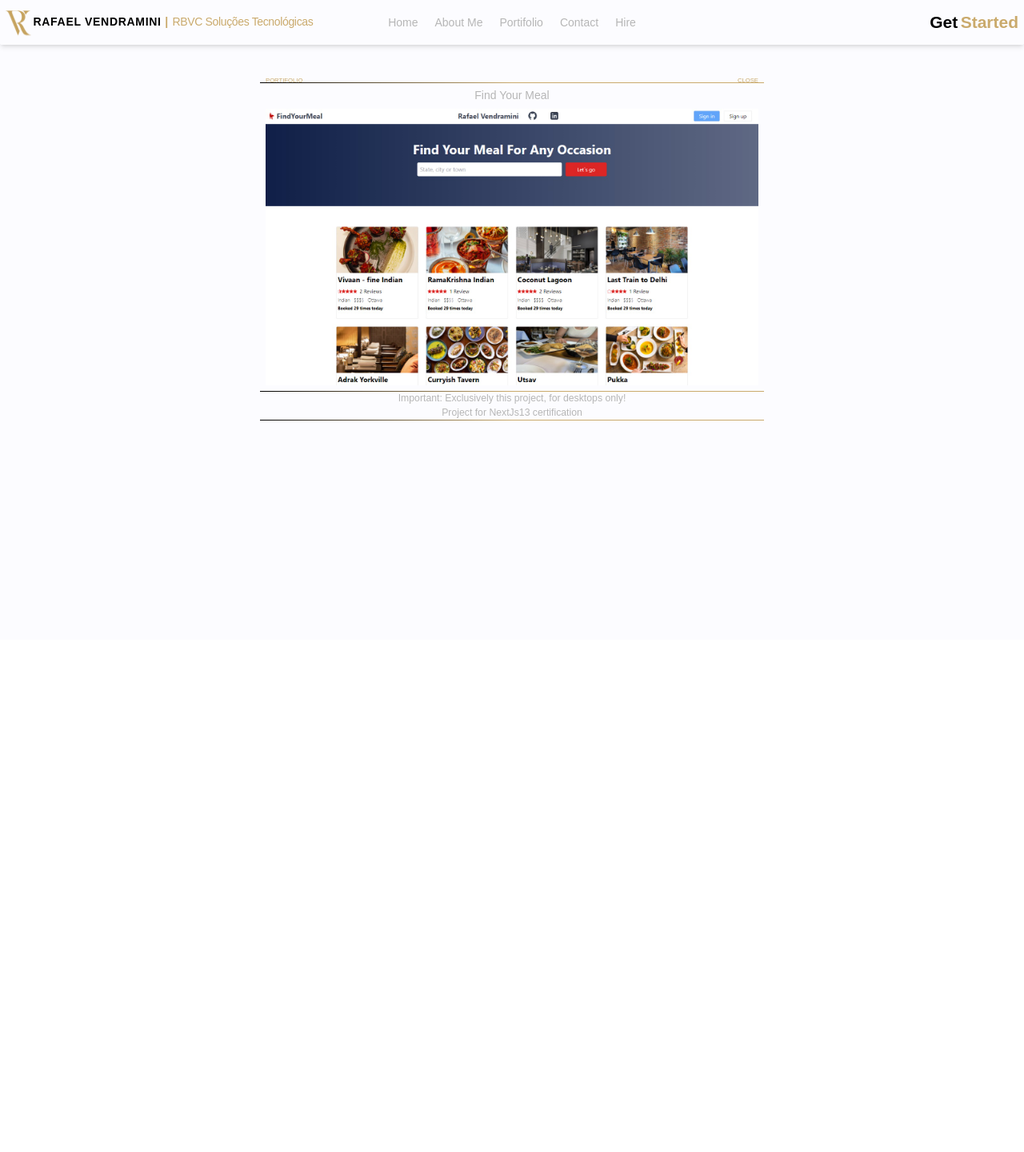
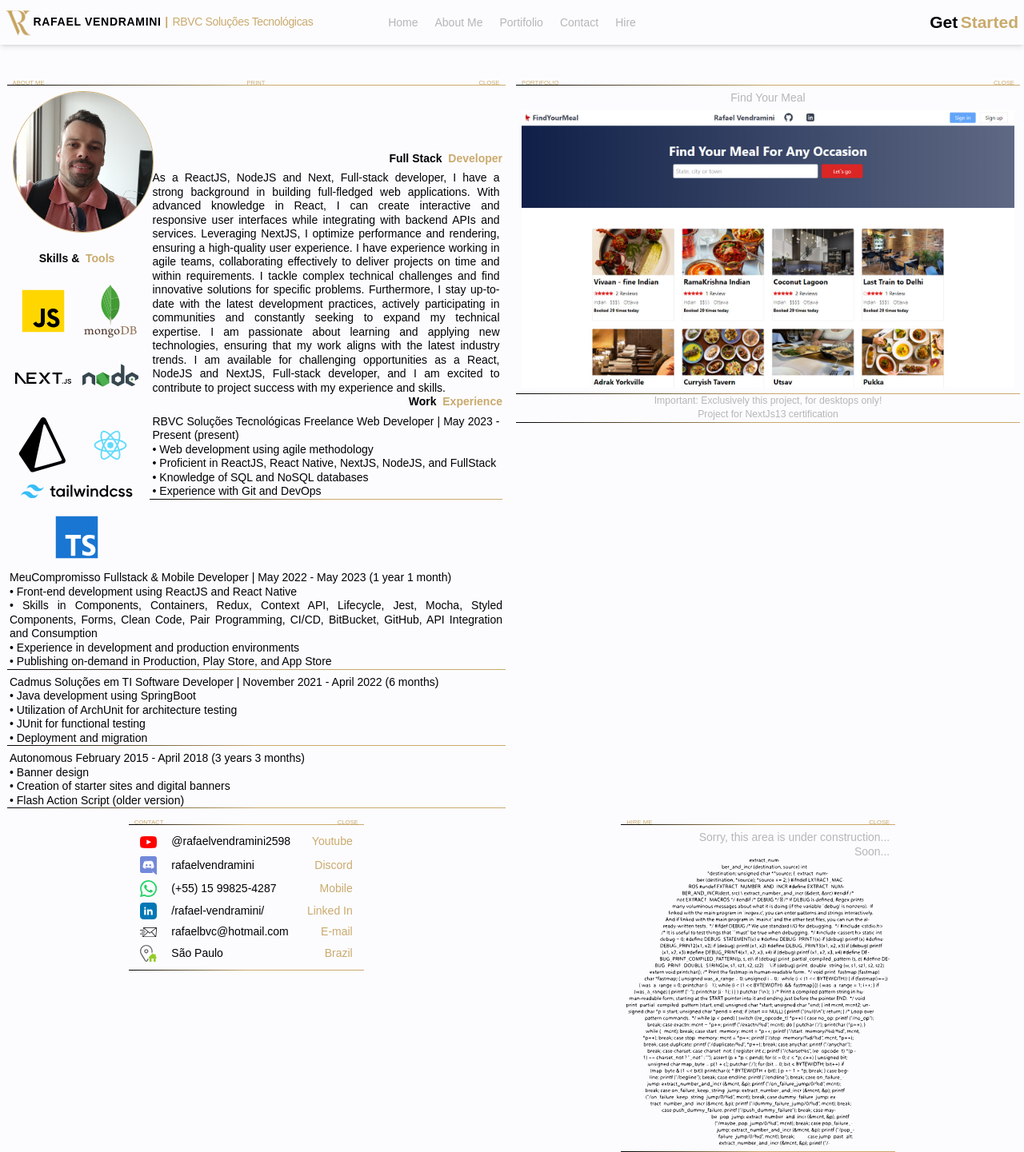
Before and after one commit to rafaelbvc/rbvc-profile-v2, a React (Vite) app: page / in a window 1280 px wide. Shown: the whole page at 80% size. Before the commit the page ends 800 px from the top, so only its background shows below. Built offline with nearby package versions, Linux system fonts and the light colour scheme.

Commit message:
v. 0.0.8 - Contact and Hire Screens

```diff
--- a/package.json
+++ b/package.json
@@ -1,7 +1,7 @@
 {
   "name": "rbvcprofile-client",
   "private": true,
-  "version": "0.0.7",
+  "version": "0.0.8",
   "type": "module",
   "scripts": {
     "dev": "vite",
--- a/src/components/ContactScreen.tsx
+++ b/src/components/ContactScreen.tsx
@@ -1,38 +1,44 @@
-import { useVisibilityContext } from "../../contexts/useVisibilityContext";
-import FooterBar from "../FooterBar";
-import DragCloseMenu from "../menus/DragCloseMenu";
-import AdressLogo from "../svg/AdressLogo";
-import DiscordLogo from "../svg/DiscordLogo";
-import EmailLogo from "../svg/EmailLogo";
-import LinkedInLogo from "../svg/LinkedInLogo";
-import WhatsAppLogo from "../svg/WhatsAppLogo";
-import YoutubeLogo from "../svg/YoutubeLogo";
+import { twMerge } from "tailwind-merge";
+import { handleVisibility } from "../utils/handleVisible";
+import FooterBar from "./FooterBar";
+import MenuHeader, { IMenuHeader } from "./MenuHeader";
+import { UseIsVisibleContext } from "./contexts/IsVisibleContext";
+import AdressLogo from "./svg/AdressLogo";
+import DiscordLogo from "./svg/DiscordLogo";
+import EmailLogo from "./svg/EmailLogo";
+import LinkedInLogo from "./svg/LinkedInLogo";
+import WhatsAppLogo from "./svg/WhatsAppLogo";
+import YoutubeLogo from "./svg/YoutubeLogo";
 
-const ContactScreen = () => {
-  const { setContactVisibilityState } = useVisibilityContext();
+const ContactScreen = ({ className }: IMenuHeader) => {
+  const { setContactVisibilityState, isVisibleContact } = UseIsVisibleContext();
 
   return (
-    <>
-      <DragCloseMenu
-        dragCloseMenuStyle={"mb-2"}
-        changeMaxW={"max-w-[29rem]"}
-        textHeader={"contact"}
-        onClick={() => setContactVisibilityState(" hidden")}
+    <article className={twMerge("mt-[0.7rem] ", className)}>
+      <MenuHeader
+        className=""
+        titleHeader="CONTACT"
+        onClick={() =>
+          setContactVisibilityState(handleVisibility(isVisibleContact))
+        }
       />
-      <div className="flex flex-col bg-dGrayBGScreens  rounded justify-between min-w-[21rem] max-w-[39.5rem] p-1 px-4 gap-2">
+      <FooterBar className="mt-[-0.51rem] mb-[0.5rem]" />
+      <section className="flex flex-col bg-lightGray  justify-between  min-w-[21rem] max-w-[45rem] p-1 px-4 gap-2">
         <a
-          className="flex items-center    justify-between"
-          href="https://www.youtube.com/@rafaelvendramini2598" target="_blank"
+          className="flex items-center justify-between"
+          href="https://www.youtube.com/@rafaelvendramini2598"
+          target="_blank"
         >
           <YoutubeLogo width="1.5rem " className="w-[2rem] self-center" />
 
           <p className="font-poppins   w-[11.25rem] text-start">
             @rafaelvendramini2598
           </p>
-          <p className="font-poppins  text-dGolden w-[4.1rem] text-right">
+          <p className="font-poppins  text-golden w-[4.1rem] text-right">
             Youtube
           </p>
         </a>
+
         <a
           className="flex items-center    justify-between"
           href="https://discord.com/channels/1137311403305349130/1137311404207112295 "
@@ -42,7 +48,7 @@ const ContactScreen = () => {
           <p className="font-poppins  w-[11.25rem] text-start">
             rafaelvendramini
           </p>
-          <p className="font-poppins text-dGolden w-[4.1rem] text-right">
+          <p className="font-poppins text-golden w-[4.1rem] text-right">
             Discord
           </p>
         </a>
@@ -57,7 +63,7 @@ const ContactScreen = () => {
           <p className="font-poppins  w-[11.25rem] text-start">
             (+55) 15 99825-4287
           </p>
-          <p className="font-poppins text-dGolden w-[4.1rem] text-right">
+          <p className="font-poppins text-golden w-[4.1rem] text-right">
             Mobile
           </p>
         </a>
@@ -73,7 +79,7 @@ const ContactScreen = () => {
           <p className="font-poppins  w-[11.25rem] text-start">
             /rafael-vendramini/
           </p>
-          <p className="font-poppins text-dGolden w-[4.1rem] text-right">
+          <p className="font-poppins text-golden w-[4.1rem] text-right">
             Linked In
           </p>
         </a>
@@ -86,7 +92,7 @@ const ContactScreen = () => {
           <p className="font-poppins w-[11.25rem] text-start">
             rafaelbvc@hotmail.com
           </p>
-          <p className="font-poppins text-dGolden w-[4.1rem] text-right">
+          <p className="font-poppins text-golden w-[4.1rem] text-right">
             E-mail
           </p>
         </a>
@@ -94,13 +100,13 @@ const ContactScreen = () => {
         <div className="flex items-center justify-between">
           <AdressLogo width="1.5rem" className="w-[2rem] self-center" />
           <p className="font-poppins w-[11.25rem] text-start">São Paulo</p>
-          <p className="font-poppins text-dGolden w-[4.1rem] text-right">
+          <p className="font-poppins text-golden w-[4.1rem] text-right">
             &nbsp; Brazil
           </p>
         </div>
-      </div>
-      <FooterBar footerStyle="mt-2" />
-    </>
+      </section>
+      <FooterBar className="mt-2" />
+    </article>
   );
 };
 
--- a/src/components/HireScreen.tsx
+++ b/src/components/HireScreen.tsx
@@ -1,27 +1,37 @@
-// import { useVisibilityContext } from "../../contexts/useVisibilityContext";
-// import FooterBar from "../FooterBar";
-// import DragCloseMenu from "../menus/DragCloseMenu";
-// import UnderConstructionSVG from "../svg/UnderConstructionSVG";
+import { twMerge } from "tailwind-merge";
+import { handleVisibility } from "../utils/handleVisible";
+import FooterBar from "./FooterBar";
+import MenuHeader, { IMenuHeader } from "./MenuHeader";
+import { UseIsVisibleContext } from "./contexts/IsVisibleContext";
+import UnderConstructionSVG from "./svg/UnderConstructionSVG";
 
-const HireScreen = () => {
-  // const { setHireVisibilityState } = useVisibilityContext();
+const HireScreen = ({ className }: IMenuHeader) => {
+  const { setHireMeVisibilityState, isVisibleHireMe } = UseIsVisibleContext();
 
-  return (null);
-    // <section className="flex flex-col max-w-[24.5rem] sm:max-w-none">
-    //   <DragCloseMenu
-    //     changeMaxW={"max-w-[29rem]"}
-    //     textHeader="HIRE ME"
-    //     onClick={() => setHireVisibilityState(" hidden")}
-    //   />
-    //   <div className="flex flex-col mx-auto bg-dGrayBGScreens rounded min-w-[21rem] max-w-[29rem] p-2">
-    //     <p className="text-right font-poppins text-dGrayTitle">
-    //       Sorry, this area is under construction... <br /> Soon...
-    //     </p>
-    //     <UnderConstructionSVG widthSVG="23.5rem" />
-    //   </div>
-    //   <FooterBar footerStyle="w-[29rem]" />
-    // </section>
-
+  return (
+    <article
+      className={twMerge(
+        "mt-[0.7rem]",
+        className
+      )}
+    >
+      <MenuHeader
+        className=""
+        titleHeader="HIRE ME"
+        onClick={() =>
+          setHireMeVisibilityState(handleVisibility(isVisibleHireMe))
+        }
+      />
+      <FooterBar className="mt-[-0.5rem]"/>
+      <section className="flex flex-col mx-auto bg-lightGray rounded min-w-[21rem] max-w-[45rem] p-2">
+        <p className="text-right font-poppins text-mediumGray">
+          Sorry, this area is under construction... <br /> Soon...
+        </p>
+        <UnderConstructionSVG widthSVG="23.5rem"/>
+      </section>
+      <FooterBar />
+    </article>
+  );
 };
 
 export default HireScreen;
--- a/src/components/MenuHeader.tsx
+++ b/src/components/MenuHeader.tsx
@@ -1,6 +1,6 @@
 import { twMerge } from "tailwind-merge";
 
-interface IMenuHeader {
+export interface IMenuHeader {
   onClick?: () => void;
   titleHeader?: string;
   className?: string;
@@ -12,7 +12,7 @@ const MenuHeader = (props: IMenuHeader) => {
   return (
     <header
       className={twMerge(
-        "flex   justify-between mt-[-0.9rem] mb-1 px-2",
+        "flex justify-between mt-[-0.9rem] mb-1 px-2",
         className
       )}
     >
--- a/src/components/aboutMe/AboutMeScreen.tsx
+++ b/src/components/aboutMe/AboutMeScreen.tsx
@@ -31,7 +31,7 @@ const AboutMeScreen: ForwardRefRenderFunction<HTMLDivElement> = (
 
   return (
     <section ref={ref}>
-      <div className="flex rounded flex-col min-w-[21rem] max-w-[45rem] mb-1  p-1">
+      <div className="flex rounded flex-col min-w-[21rem] max-w-[45rem] mb-1  p-1 bg-lightGray">
         <MenuHeader
           titleHeader="ABOUT ME"
           onClick={() =>
--- a/src/components/contexts/IsVisibleContext.tsx
+++ b/src/components/contexts/IsVisibleContext.tsx
@@ -5,10 +5,14 @@ interface IVisibleContext {
   isVisibleGetStarted: string;
   isVisibleAboutMe: string;
   isVisiblePortifolio: string;
+  isVisibleContact: string;
+  isVisibleHireMe: string;
   setProfileVisibilityState: (isVisibleProfile: string) => void;
   setGetStartedVisibilityState: (isVisibleGetStated: string) => void;
   setAboutMeVisibilityState: (isVisibleAboutMe: string) => void;
   setPortifolioVisibilityState: (isVisiblePortifolio: string) => void;
+  setContactVisibilityState: (isVisibleContact: string) => void;
+  setHireMeVisibilityState: (isVisibleHireMe: string) => void;
 }
 
 interface IVisibilityProvider {
@@ -21,9 +25,10 @@ export const VisibilityProvider = ({ children }: IVisibilityProvider) => {
   const [isVisibleProfile, setIsVisibleProfile] = useState<string>(" hidden");
   const [isVisibleGetStarted, setIsVisibleGetStarted] =
     useState<string>(" hidden");
-  const [isVisibleAboutMe, setIsVisibleAboutMe] = useState<string>(" hidden");
-  const [isVisiblePortifolio, setIsVisiblePortifolio] =
-    useState<string>(" ");
+  const [isVisibleAboutMe, setIsVisibleAboutMe] = useState<string>(" ");
+  const [isVisiblePortifolio, setIsVisiblePortifolio] = useState<string>(" ");
+  const [isVisibleContact, setIsVisibleContact] = useState<string>(" ");
+  const [isVisibleHireMe, setIsVisibleHireMe] = useState<string>(" ");
 
   const setProfileVisibilityState = (isVisibleProfile: string) => {
     setIsVisibleProfile(isVisibleProfile);
@@ -41,6 +46,14 @@ export const VisibilityProvider = ({ children }: IVisibilityProvider) => {
     setIsVisiblePortifolio(isVisiblePortifolio);
   };
 
+  const setContactVisibilityState = (isVisibleContact: string) => {
+    setIsVisibleContact(isVisibleContact);
+  };
+
+  const setHireMeVisibilityState = (isVisibleHireMe: string) => {
+    setIsVisibleHireMe(isVisibleHireMe);
+  };
+
   return (
     <VisibilityContext.Provider
       value={{
@@ -48,10 +61,14 @@ export const VisibilityProvider = ({ children }: IVisibilityProvider) => {
         isVisibleGetStarted,
         isVisibleAboutMe,
         isVisiblePortifolio,
+        isVisibleContact,
+        isVisibleHireMe,
         setGetStartedVisibilityState,
         setProfileVisibilityState,
         setAboutMeVisibilityState,
         setPortifolioVisibilityState,
+        setContactVisibilityState,
+        setHireMeVisibilityState,
       }}
     >
       {children}
--- a/src/components/menus/GetStartedMenu.tsx
+++ b/src/components/menus/GetStartedMenu.tsx
@@ -12,7 +12,7 @@ const GetStartedMenu = ({ className, ...props }: TBTNPropsType) => {
     <button
       {...props}
       className={twMerge(
-        "fixed right-2 max-w-[22rem] py-1 menuOpenStyle ",
+        "fixed right-2 max-w-[22rem] py-1 menuOpenStyle bg-lightGray z-10",
         className
       )}
     >
--- a/src/components/menus/ProfileMenu.tsx
+++ b/src/components/menus/ProfileMenu.tsx
@@ -18,13 +18,17 @@ const ProfileMenu = (props: TProfileMenu) => {
     isVisibleAboutMe,
     setPortifolioVisibilityState,
     isVisiblePortifolio,
+    setContactVisibilityState,
+    isVisibleContact,
+    setHireMeVisibilityState,
+    isVisibleHireMe,
   } = UseIsVisibleContext();
 
   return (
     <section className={className}>
       <header
         className={twMerge(
-          "flex flex-row justify-between px-3",
+          "flex flex-row justify-between px-3 max-w-[22rem] bg-lightGray",
           isVisibleHeader
         )}
       >
@@ -39,7 +43,7 @@ const ProfileMenu = (props: TProfileMenu) => {
         </button>
       </header>
 
-      <menu className="flex justify-between">
+      <menu className="flex justify-between bg-lightGray">
         <DefaultBtn text="Home" />
         <DefaultBtn
           text="About Me"
@@ -53,8 +57,18 @@ const ProfileMenu = (props: TProfileMenu) => {
             setPortifolioVisibilityState(handleVisibility(isVisiblePortifolio))
           }
         />
-        <DefaultBtn text="Contact" onClick={() => null} />
-        <DefaultBtn text="Hire" onClick={() => null} />
+        <DefaultBtn
+          text="Contact"
+          onClick={() =>
+            setContactVisibilityState(handleVisibility(isVisibleContact))
+          }
+        />
+        <DefaultBtn
+          text="Hire"
+          onClick={() =>
+            setHireMeVisibilityState(handleVisibility(isVisibleHireMe))
+          }
+        />
       </menu>
     </section>
   );
--- a/src/components/navbar/NavBar.tsx
+++ b/src/components/navbar/NavBar.tsx
@@ -13,7 +13,7 @@ const NavBar = () => {
   } = UseIsVisibleContext();
 
   return (
-    <nav className="sticky top-0 px-1 shadow-md grid grid-cols-3 justify-between h-[4rem] z-40 rounded-b-sm">
+    <nav className="sticky top-0 px-1 shadow-md grid grid-cols-3 bg-lightGray justify-between h-[4rem] z-40 rounded-b-sm">
       <h2 className="hidden">NavBar</h2>
       <menu className="self-center">
         <RBVCLogoBtn
--- a/src/components/portifolio/PortifolioScreen.tsx
+++ b/src/components/portifolio/PortifolioScreen.tsx
@@ -11,7 +11,7 @@ const PortifolioScreen = ({ className }: TScreensPropsTypes) => {
     UseIsVisibleContext();
 
   return (
-    <section className={twMerge(" ", className)}>
+    <article className={twMerge(" ", className)}>
       <MenuHeader
         titleHeader="PORTIFOLIO"
         onClick={() =>
@@ -19,19 +19,19 @@ const PortifolioScreen = ({ className }: TScreensPropsTypes) => {
         }
       />
       <FooterBar className="mt-[-0.55rem]" />
-      <article className="flex flex-col  rounded items-center  min-w-[21rem] max-w-[45rem] p-2">
+      <section className="flex flex-col items-center  min-w-[21rem] max-w-[45rem] p-2">
         <h4 className="text-right font-poppins text-mediumGray mb-2">
           Find Your Meal
         </h4>
         <FindYourMeal />
-      </article>
+      </section>
       <FooterBar />
       <p className="pDescription">
         Important: Exclusively this project, for desktops only!
       </p>
       <p className="pDescription">Project for NextJs13 certification</p>
       <FooterBar />
-    </section>
+    </article>
   );
 };
 
--- a/src/index.css
+++ b/src/index.css
@@ -53,7 +53,7 @@ html {
 }
 
 .menuOpenStyle {
-  @apply content-center  shadow-sm rounded-md w-[28rem];
+  @apply content-center  shadow-sm rounded-md;
 }
 
 .pDescription {
--- a/src/layouts/Public.tsx
+++ b/src/layouts/Public.tsx
@@ -4,7 +4,8 @@ import { twMerge } from "tailwind-merge";
 import { UseIsVisibleContext } from "../components/contexts/IsVisibleContext";
 import AboutMeContainer from "../components/aboutMe/AboutMeContainer";
 import PortifolioScreen from "../components/portifolio/PortifolioScreen";
-
+import ContactScreen from "../components/ContactScreen";
+import HireScreen from "../components/HireScreen";
 
 const Public = () => {
   const {
@@ -12,6 +13,8 @@ const Public = () => {
     isVisibleProfile,
     isVisibleAboutMe,
     isVisiblePortifolio,
+    isVisibleContact,
+    isVisibleHireMe,
   } = UseIsVisibleContext();
 
   const handleTopMenuOpen = () => {
@@ -21,11 +24,11 @@ const Public = () => {
   };
 
   return (
-    <section>
+    <article>
       <menu className="flex bg-lightGray">
         <ProfileMenu
           className={twMerge(
-            "fixed  left-2 md:hidden mx-auto max-w-[45rem]  py-1 menuOpenStyle",
+            "fixed  left-2 md:hidden mx-auto max-w-[45rem]  py-1 menuOpenStyle z-10",
 
             isVisibleProfile
           )}
@@ -35,12 +38,18 @@ const Public = () => {
           className={twMerge(handleTopMenuOpen(), isVisibleGetStarted)}
         />
       </menu>
-      {/* TODO */}
-      <section className="flex mx-auto mt-[3rem]">
-        <AboutMeContainer className={twMerge("mx-auto", isVisibleAboutMe)} />
-        <PortifolioScreen className={twMerge("mx-auto mt-[0.67rem]", isVisiblePortifolio)} />
+      <section className="flex flex-wrap mx-auto">
+        <span className="h-[3.2rem] w-full" />
+        <AboutMeContainer
+          className={twMerge("mx-auto", isVisibleAboutMe)}
+        />
+        <PortifolioScreen
+          className={twMerge("mx-auto mt-[0.67rem]", isVisiblePortifolio)}
+        />
+        <ContactScreen className={twMerge("mx-auto", isVisibleContact)} />
+        <HireScreen className={twMerge("mx-auto", isVisibleHireMe)} />
       </section>
-    </section>
+    </article>
   );
 };
 
```
Also changed, not shown: 1 other file (tests, documents, lock files or other folders).
